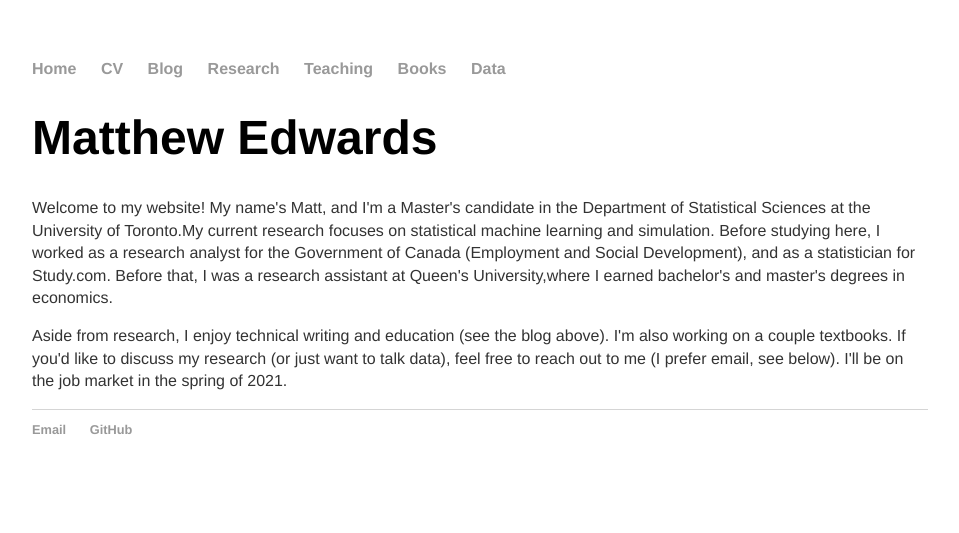
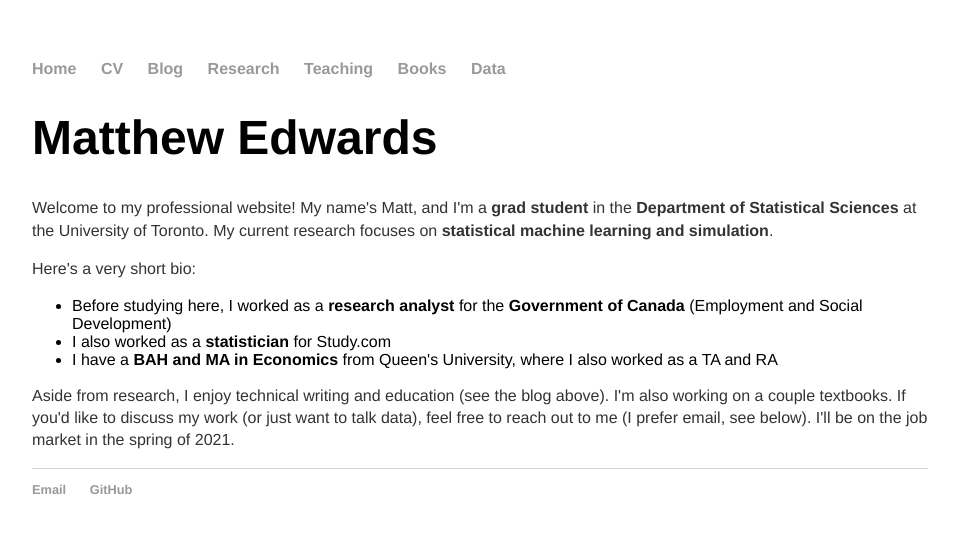
Before and after one commit to 12mre1/12mre1.github.io, a Jekyll site: the page built from index.html, in a window 1280 px wide. Shown: the top 533 px of the page, without its empty margins (160-1119 px from the left). Built offline with Jekyll 4.4.1, drawn with Linux system fonts in a browser that asks for light colours.

Commit message:
update teach

```diff
--- a/index.html
+++ b/index.html
@@ -4,12 +4,19 @@ title: Matthew Edwards
 ---
 <div class="blurb">
 	<h1>Matthew Edwards</h1>
-	<p> Welcome to my website! My name's Matt, and I'm a Master's candidate in the Department of Statistical Sciences at the University of Toronto.My current research focuses on statistical machine learning and simulation.
+	<p> Welcome to my professional website! My name's Matt, and I'm a <b>grad student</b> in the <b>Department of Statistical Sciences</b> at the University of Toronto.
+		My current research focuses on <b>statistical machine learning and simulation</b>. </p>
 
-	Before studying here, I worked as a research analyst for the Government of
-	Canada (Employment and Social Development), and as a statistician for Study.com. Before that, I was a research assistant at Queen's University,where I earned bachelor's and master's degrees in economics.</p>
+	<p>Here's a very short bio:
+		<ul>
+			<li>Before studying here, I worked as a <b>research analyst</b> for the <b>Government of
+				Canada</b> (Employment and Social Development)</li>
+			<li>I also worked as a <b>statistician</b> for </b>Study.com</li>
+			<li>I have a <b>BAH and MA in Economics</b> from Queen's University, where I also worked as a TA and RA</li>
+		</ul>
+	</p>
 
 	<p> Aside from research, I enjoy technical writing and education (see the blog above). I'm also working on a couple textbooks.  If you'd
-	like to discuss my research (or just want to talk data), feel free to reach out to me (I prefer email, see below). I'll be on the job market
+	like to discuss my work (or just want to talk data), feel free to reach out to me (I prefer email, see below). I'll be on the job market
 	in the spring of 2021. </p>
 </div><!-- /.blurb -->
```
